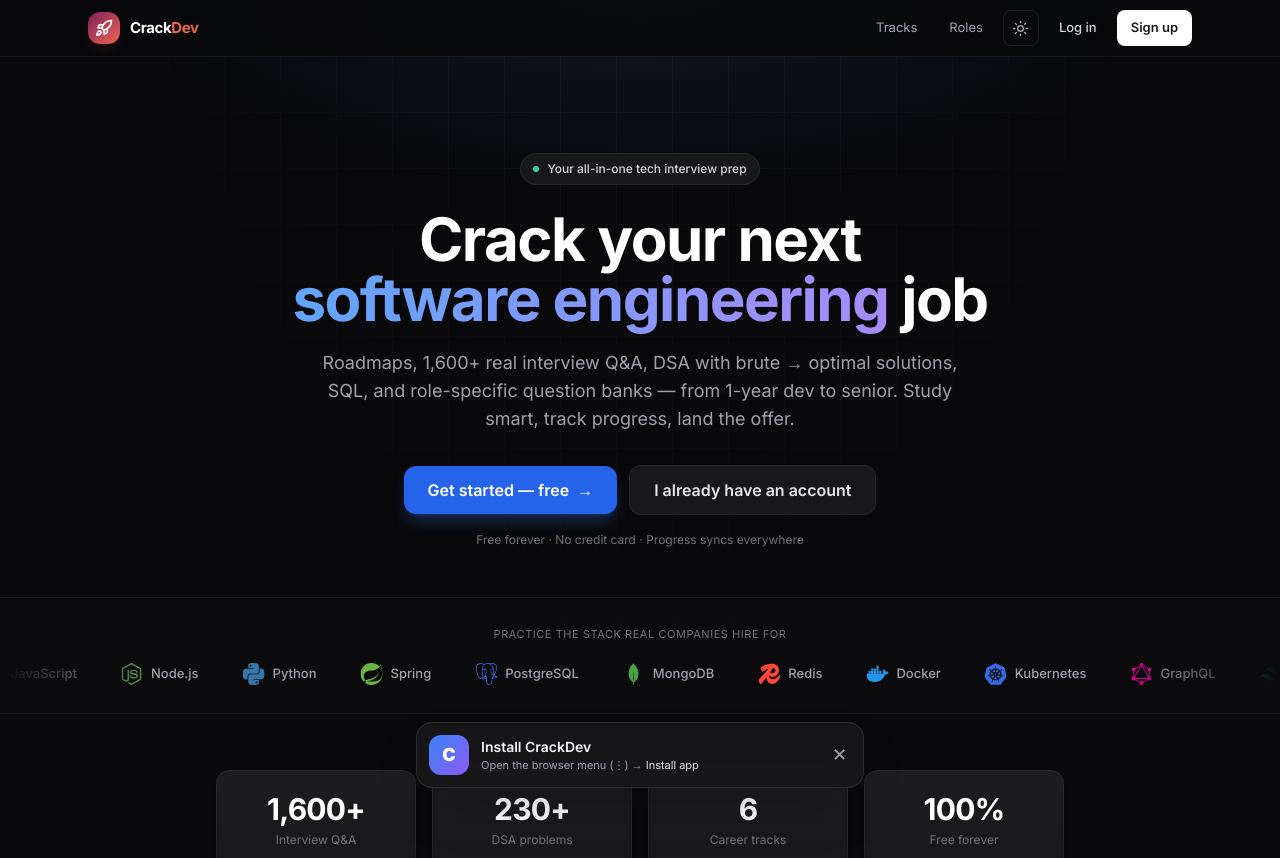
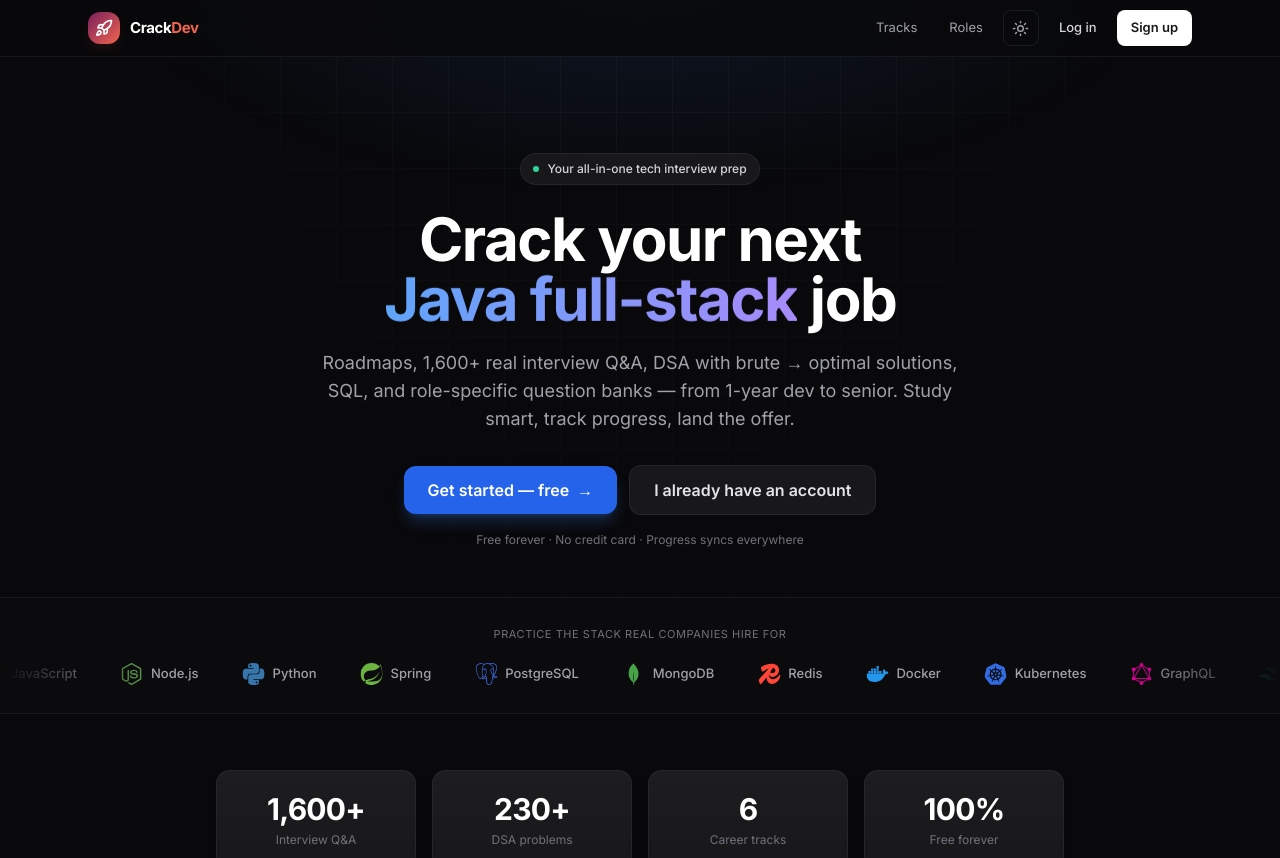
Before and after one commit to jyotiram7402/roadmap-tracker, a Next.js app: page / in a window 1280 px wide. Shown: the top 858 px of the page. Built offline with nearby package versions, Linux system fonts and the light colour scheme; no server answers.

Commit message:
animate hero role phrase; show install prompt on mobile only

```diff
--- a/app/page.js
+++ b/app/page.js
@@ -7,6 +7,7 @@
 import Logo from "@/components/Logo";
 import BrandFooter from "@/components/BrandFooter";
 import ThemeToggle from "@/components/ThemeToggle";
+import RotatingRoles from "@/components/RotatingRoles";
 import {
   SiReact, SiNextdotjs, SiTypescript, SiJavascript, SiNodedotjs, SiPython,
   SiSpring, SiPostgresql, SiMongodb, SiRedis, SiDocker, SiKubernetes,
@@ -121,7 +122,7 @@
         </span>
         <h1 className="mt-6 text-4xl sm:text-6xl font-bold tracking-tight leading-[1.05] text-white anim-fade-up" style={{ animationDelay: ".04s" }}>
           Crack your next <br className="hidden sm:block" />
-          <span className="bg-gradient-to-r from-blue-400 to-violet-400 bg-clip-text text-transparent">software engineering</span> job
+          <RotatingRoles /> job
         </h1>
         <p className="mt-5 text-[15px] sm:text-lg text-zinc-400 max-w-2xl mx-auto leading-relaxed anim-fade-up" style={{ animationDelay: ".08s" }}>
           Roadmaps, 1,600+ real interview Q&amp;A, DSA with brute → optimal solutions, SQL, and role-specific
--- a/components/PwaInstaller.js
+++ b/components/PwaInstaller.js
@@ -21,6 +21,15 @@
     try { if (sessionStorage.getItem("pwa-install-dismissed")) return; } catch {}
 
     const ua = window.navigator.userAgent || "";
+
+    // Only surface the install prompt on mobile — the app installs as a phone
+    // app, not on desktop. Desktop browsers never see the banner.
+    const isMobile =
+      window.matchMedia("(max-width: 820px)").matches ||
+      /android|iphone|ipad|ipod|mobile|silk|kindle/i.test(ua) ||
+      (navigator.maxTouchPoints > 1 && /macintosh/i.test(ua)); // iPadOS reports as Mac
+    if (!isMobile) return;
+
     const isIOS = /iphone|ipad|ipod/i.test(ua) || (/macintosh/i.test(ua) && "ontouchend" in document);
     const isSafari = /safari/i.test(ua) && !/crios|fxios|edgios|android/i.test(ua);
     if (isIOS && isSafari) { setMode("ios"); return; }
--- /dev/null
+++ b/components/RotatingRoles.js
@@ -0,0 +1,45 @@
+"use client";
+import { useEffect, useState } from "react";
+
+// Rotates the highlighted hero phrase through roles: "Crack your next ___ job".
+const ROLES = [
+  "software engineering",
+  "Java backend",
+  "Java full-stack",
+  "MERN stack",
+  "AI engineer",
+  "ML engineer",
+  "data engineer",
+  "SQL developer",
+  "GenAI engineer",
+  "DevOps engineer",
+  "frontend",
+  "backend",
+];
+
+export default function RotatingRoles() {
+  const [i, setI] = useState(0);
+  const [on, setOn] = useState(true);
+
+  useEffect(() => {
+    const id = setInterval(() => {
+      setOn(false); // fade current word out
+      setTimeout(() => {
+        setI((p) => (p + 1) % ROLES.length);
+        setOn(true); // fade next word in
+      }, 260);
+    }, 2200);
+    return () => clearInterval(id);
+  }, []);
+
+  return (
+    <span
+      className={`inline-block bg-gradient-to-r from-blue-400 to-violet-400 bg-clip-text text-transparent transition-[opacity,transform] duration-300 ease-out ${
+        on ? "opacity-100 translate-y-0" : "opacity-0 translate-y-1"
+      }`}
+      style={{ willChange: "opacity, transform" }}
+    >
+      {ROLES[i]}
+    </span>
+  );
+}
```
